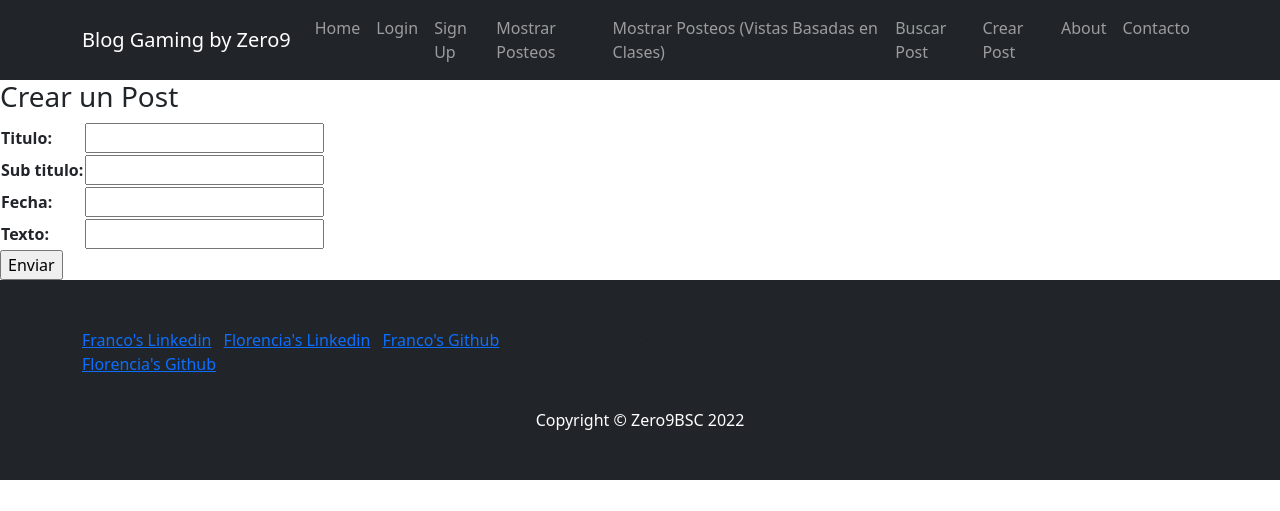
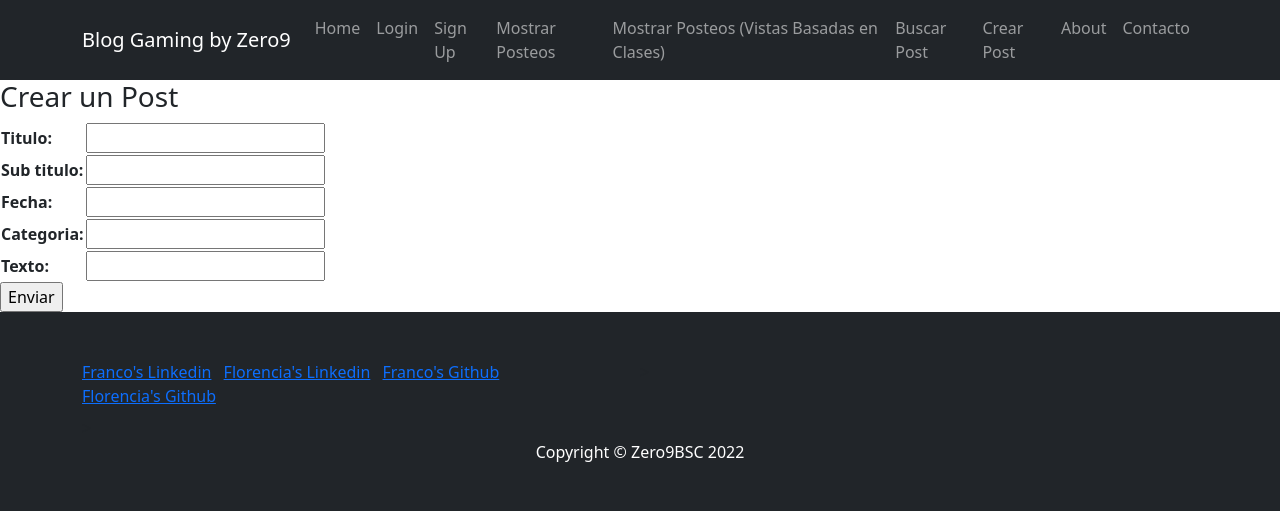
Before and after one commit to Zero9BSC/proyecto_final_django, a Django app: page /crear_post/ in a window 1280 px wide. Shown: the top 511 px of the page. Run offline with Django 4.2, Linux system fonts and the light colour scheme; some libraries are stand-ins or nearby versions.

Commit message:
inicio de las Categorias

```diff
--- a/my_blog/Home/forms.py
+++ b/my_blog/Home/forms.py
@@ -6,6 +6,7 @@ class CrearPostForm(forms.Form):
     titulo = forms.CharField(max_length=90)
     sub_titulo = forms.CharField(max_length=90)
     fecha = forms.DateField()
+    categoria = forms.CharField(max_length=20)
     texto = forms.CharField(max_length=254)
 
 class ContactoForm(forms.Form):
--- a/my_blog/Home/models.py
+++ b/my_blog/Home/models.py
@@ -5,10 +5,11 @@ class Post(models.Model):
     titulo = models.CharField(max_length=90)
     sub_titulo = models.CharField(max_length=90)
     fecha = models.DateField()
+    categoria = models.CharField(max_length=20, default='Uncategorize')
     texto = models.CharField(max_length=254)
 
     def __str__(self):
-        return f'Titulo: {self.titulo}, Sub Titulo: {self.sub_titulo}, Fecha: {self.fecha}, Contenido: {self.texto}'
+        return f'Titulo: {self.titulo}, Sub Titulo: {self.sub_titulo}, Fecha: {self.fecha}, Categoria: {self.categoria},Contenido: {self.texto}' #Categoria: {self.categoria},
 
 class PostNoticias(models.Model):
     titulo = models.CharField(max_length=90)
--- a/my_blog/Home/templates/index.html
+++ b/my_blog/Home/templates/index.html
@@ -141,14 +141,14 @@
                     </div>
                     <!-- Categories widget-->
                     <div class="card mb-4">
-                        <div class="card-header">Categories</div>
+                        <div class="card-header">Categorias</div>
                         <div class="card-body">
                             <div class="row">
                                 <div class="col-sm-6">
                                     <ul class="list-unstyled mb-0">
                                         <li><a href={% url 'Noticias' %}>Noticias</a></li>
                                         <li><a href="#!">Reviews</a></li>
-                                        <li><a href="#!">Gaming</a></li>
+                                        <li><a href="{% url 'Gaming' %}">Gaming</a></li>
                                     </ul>
                                 </div>
                                 <div class="col-sm-6">
--- a/my_blog/Home/urls.py
+++ b/my_blog/Home/urls.py
@@ -20,4 +20,5 @@ urlpatterns = [
     path('post_confirm_delete/<pk>', views.PostDeleteView.as_view(), name='Delete'),
     path('post_edit/<pk>', views.PostUpdateView.as_view(), name='Update'),
     path('post_form/', views.PostCreateView.as_view(), name='Create'),
+    path('post_gaming/', views.PostListGaming.as_view(), name='Gaming'),
 ]
--- a/my_blog/Home/views.py
+++ b/my_blog/Home/views.py
@@ -8,8 +8,6 @@ from .forms import CrearPostForm, ContactoForm, SignUpForm
 
 
 def mostrar_home(request):
-    #queryset = request.GET.get("buscar")
-
     return render (request, "index.html")
 
 def crear_post(request):
@@ -163,9 +161,11 @@ class PostCreateView(CreateView):
 
     model = Post
     success_url = '/post_list' #posible solucion a crear post que no redirecciona bien al index
-    fields = ['titulo', 'sub_titulo', 'fecha', 'texto']
+    fields = ['titulo', 'sub_titulo', 'fecha', 'categoria', 'texto']
 
-
+class PostListGaming(ListView):
+    model = Post.objects.get_queryset().filter(categoria__icontains='Gaming')
+    template_name = 'Home/post_gaming.html'
 
 
 
```
Also changed, not shown: my_blog/Home/templates/post_gaming.html (+21 -1 lines), my_blog/Home/migrations/0002_post_categoria.py (added).
